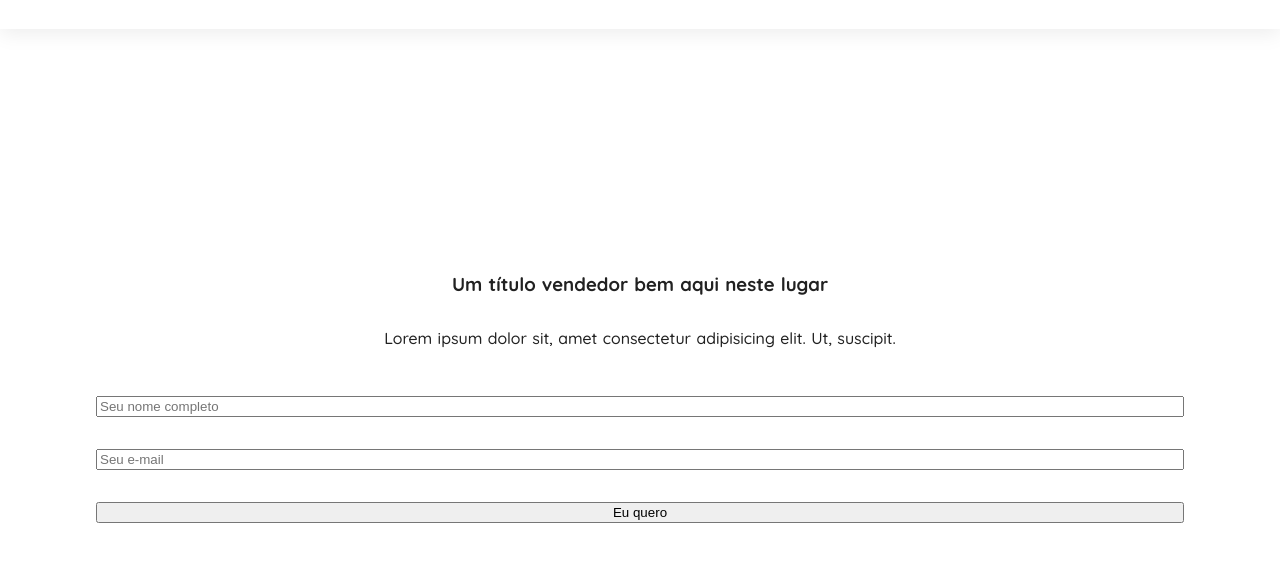
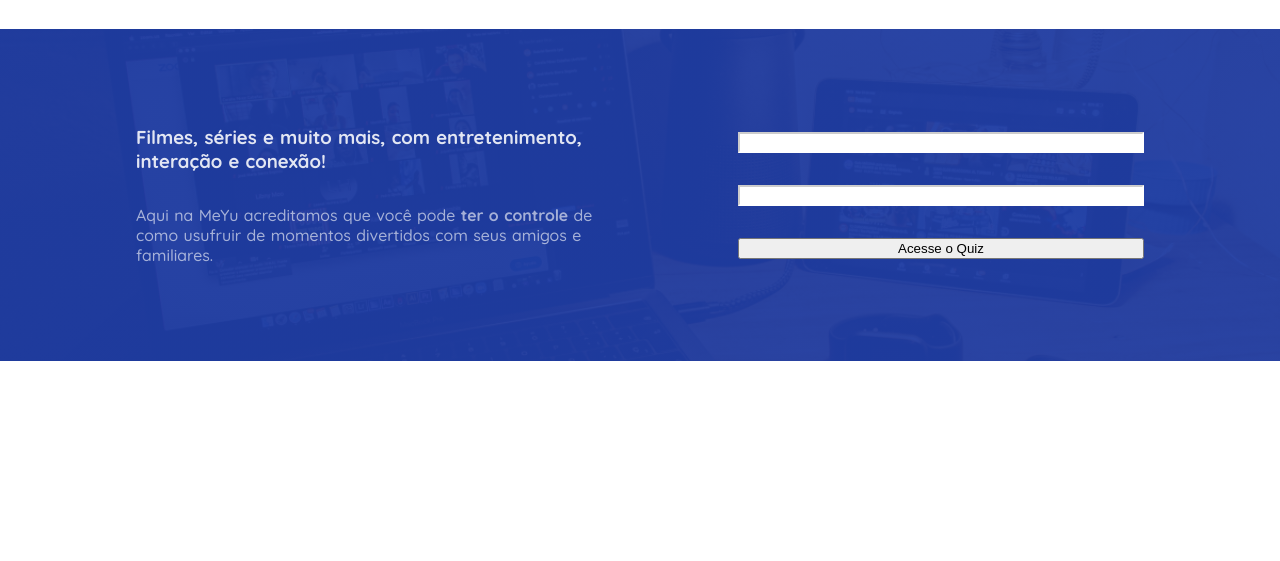
Before and after one commit to Big-Gama-Brasil-XP/show-me-the-leads, a website built with Parcel: page index.html in a window 1280 px wide. Shown: the part 81-642 px from the top of the page. Built offline with nearby package versions, Linux system fonts and the light colour scheme.

Commit message:
apply layout to the home intro

```diff
--- a/assets/css/components/atoms/a-text.css
+++ b/assets/css/components/atoms/a-text.css
@@ -25,3 +25,7 @@
 .a-text--right {
     text-align: right;
 }
+
+.a-text--marked-on-primary {
+    color: var(--color-secondary);
+}
--- a/assets/css/theme.css
+++ b/assets/css/theme.css
@@ -53,10 +53,68 @@
 }
 
 /* o-section-intro component */
-.o-section-intro-home {
-    height: calc(100vh - 64px);
-    align-content: center;
+.o-intro-home {
+    /* height: calc(100vh - 64px); */
+    /* align-content: center; */
+    background: linear-gradient(0deg, rgba(31, 61, 164, 0.95),
+                rgba(31, 61, 164, 0.95)),
+                url('../image-bg-intro-home-xs.jpg') no-repeat center;
+    background-size: cover;
 }
+
+@media screen and (min-width: 1200px) {
+    .o-intro-home {
+        background: linear-gradient(0deg, rgba(31, 61, 164, 0.95),
+                    rgba(31, 61, 164, 0.95)),
+                    url('../image-bg-intro-home-lg.jpg') no-repeat center;
+        background-size: cover;
+    }
+}
+
+/* o-intro-home__header component */
+@media screen and (min-width: 600px) {
+    .o-intro-home__header {
+        grid-column: 2/8;
+        grid-row: 1/2;
+    }
+}
+@media screen and (min-width: 900px) {
+    .o-intro-home__header {
+        grid-column: 3/7;
+        grid-row: 1/2;
+    }
+}
+@media screen and (min-width: 1200px) {
+    .o-intro-home__header {
+        grid-column: 1/7;
+        grid-row: 1/2;
+        text-align: left;
+    }
+}
+
+/* o-intro-home__header component */
+@media screen and (min-width: 600px) {
+    .o-intro-home__body {
+        grid-column: 2/8;
+        grid-row: 2/3;
+    }
+}
+@media screen and (min-width: 900px) {
+    .o-intro-home__body {
+        grid-column: 3/7;
+        grid-row: 2/3;
+    }
+}
+@media screen and (min-width: 1200px) {
+    .o-intro-home__body {
+        grid-column: 8/13;
+        grid-row: 1/2;
+        align-content: center;
+    }
+}
+
+
+
 
 /* ******************** */
 /* Atoms */
@@ -79,3 +137,40 @@
         height: 2.875rem;
     }
 }
+
+.a-intro-home__title {
+    color: var(--color-on-primary-hi);
+}
+
+.a-intro-home__text {
+    color: var(--color-on-primary-medium);
+}
+
+.a-hidden {
+    display: none;
+}
+
+.a-intro-home__input {
+    color: var(--color-on-primary-medium);
+    border-color: var(--color-on-primary-medium);
+}
+
+.a-intro-home__input::placeholder {
+    color: var(--color-on-primary-medium);
+}
+
+.a-intro-home__input:focus {
+    border-color: var(--color-secondary-contrast-medium);
+}
+
+.a-intro-home__input:-webkit-autofill {
+    animation-name: autofill-on-primary;
+    animation-fill-mode: both;
+}
+
+@keyframes autofill-on-primary {
+    to {
+        color: var(--color-on-primary-medium);
+        background: transparent;
+    }
+}
--- a/index.html
+++ b/index.html
@@ -34,24 +34,22 @@
     <!-- main content -->
     <main>
 
-        <section class="o-section o-section-intro-home">
-            <div class="o-wrapper o-wrapper--centered-content o-wrapper--padding-section o-wrapper--row-gap--large">
+        <section class="o-section o-intro-home">
+            <div class="o-wrapper o-wrapper--centered-content o-wrapper--padding-section o-wrapper--row-gap--large o-wrapper--columns o-wrapper--boxed">
 
                 <!-- intro header -->
-                <section class="o-wrapper o-wrapper--row-gap--normal">
+                <section class="o-wrapper o-wrapper--row-gap--normal o-intro-home__header">
 
-                    <h1 class="a-title a-title--level-1">
-                        Um título vendedor bem aqui neste lugar
+                    <h1 class="a-title a-title--level-1 a-intro-home__title">
+                        Filmes, séries e muito mais, com entretenimento, interação e conexão!
                     </h1>
 
-                    <p class="a-text">
-                        Lorem ipsum dolor sit, amet consectetur adipisicing elit. Ut, suscipit.
-                    </p>
+                    <p class="a-text a-intro-home__text">Aqui na MeYu acreditamos que você pode <b class="a-text--marked-on-primary">ter o controle</b> de como usufruir de momentos divertidos com seus amigos e familiares.</p>
 
                 </section>
 
                 <!-- intro body -->
-                <section class="o-section">
+                <section class="o-section o-intro-home__body">
 
                     <form
                         class="o-wrapper o-wrapper--row-gap--normal m-form-capture"
@@ -59,8 +57,11 @@
                         action="https://smtl.gama.academy/leads/db21f310-915e-11ea-9e98-2f3c29e0891c"
                     >
 
+                        <label for="name" class="a-hidden">SEU NOME COMPLETO</label>
+
                         <input
-                            class="a-input"
+                            class="a-input a-intro-home__input"
+                            id="name"
                             name="name"
                             type="text"
                             pattern="^\D{2,}\s[\D\s]{2,}$"
@@ -69,8 +70,11 @@
                             required
                         />
 
+                        <label for="email" class="a-hidden">SEU E-MAIL</label>
+
                         <input
-                            class="a-input"
+                            class="a-input a-intro-home__input"
+                            id="email"
                             name="email"
                             type="email"
                             title="Digite um e-mail válido"
@@ -83,14 +87,29 @@
                         <input name="debugMode" type="hidden" value="true" />
 
                         <input
-                            class="a-button a-button--large"
+                            class="a-button a-button--cta a-button--secondary"
                             type="submit"
-                            value="Eu quero"
+                            value="Acesse o Quiz"
                         />
 
                     </form>
 
                 </section>
+
+
+
+                <!-- <section class="o-wrapper o-wrapper--row-gap--normal">
+
+                    <p>Somos uma multiplataforma de entretenimento que possibilita a <b>interação em tempo real!</b></p>
+
+                    <p>Personalize seu ambiente de conteúdos, compartilhe seu gostos com sua rede e seja reconhecido como o mais <b>cinéfilo de todos!</b></p>
+
+                    <p>Mas, antes desta experiência começar, descubra se você é o <b>Rei dos Cinéfilos!</b> Responda o nosso quiz!</p>
+
+                </section> -->
+
+
+
 
             </div>
         </section>
```
Also changed, not shown: assets/image-bg-intro-home-lg.jpg (added), assets/image-bg-intro-home-xs.jpg (added).
